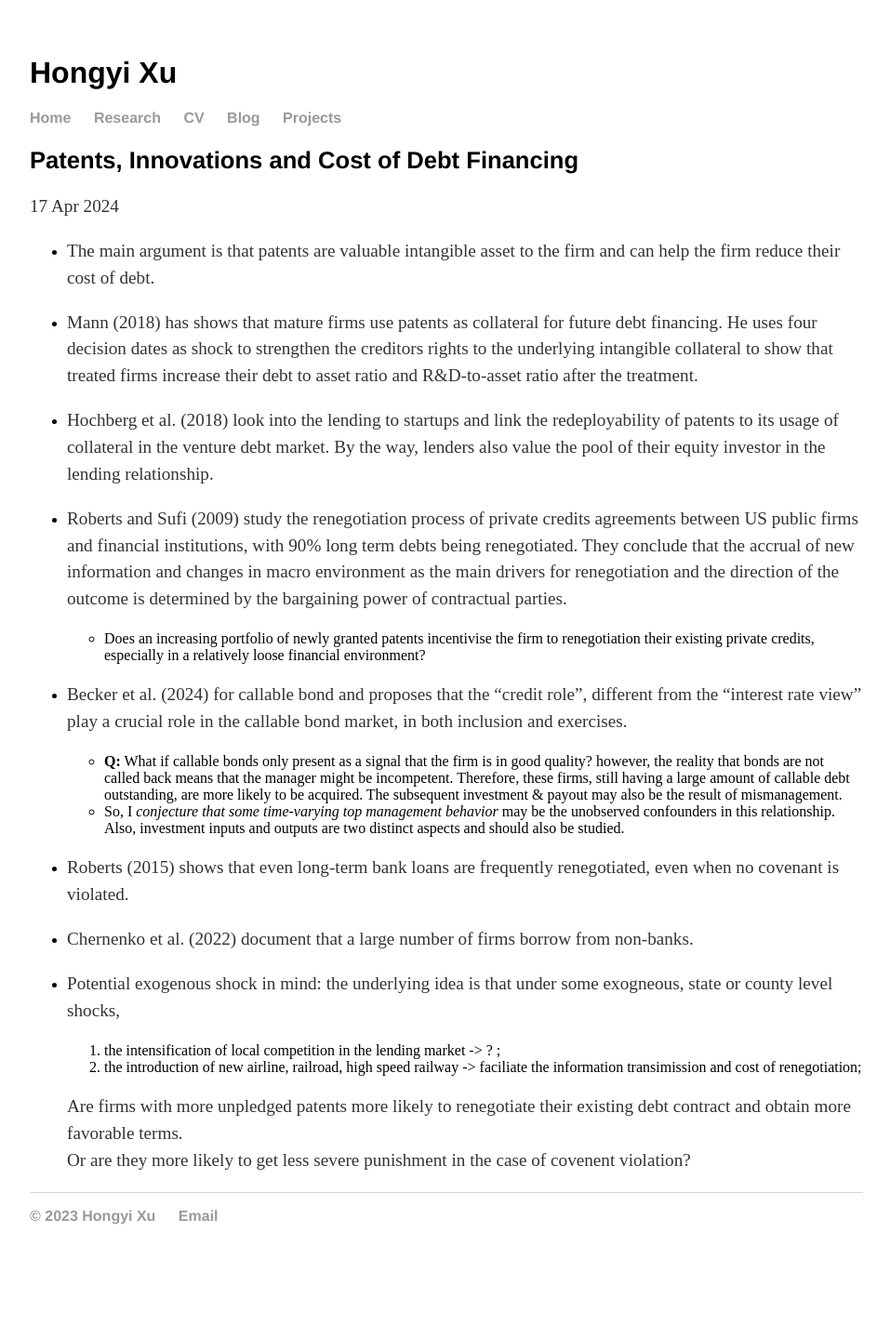
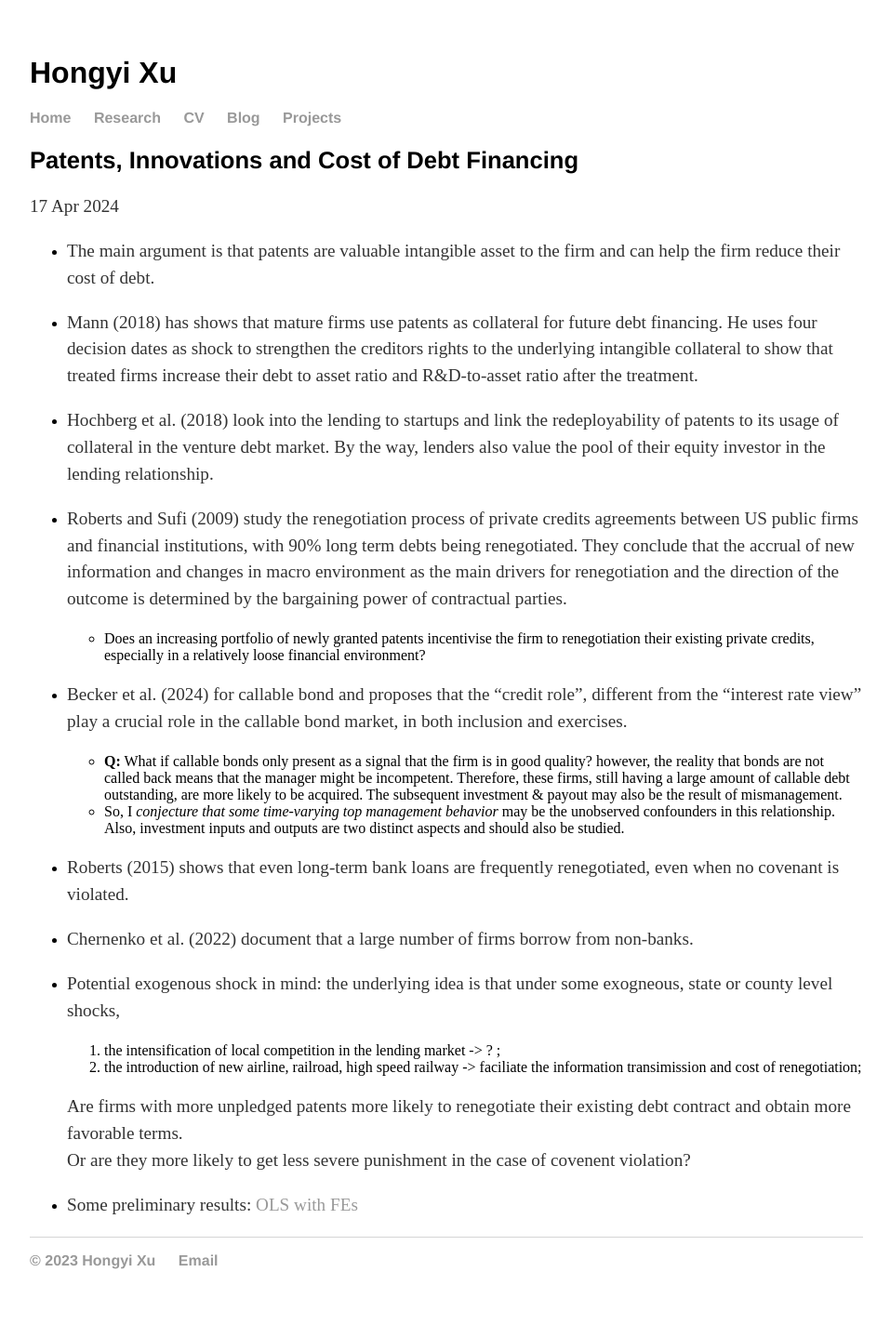
Before and after one commit to hongyileoxu/hongyileoxu.github.io, a Jekyll site: the page built from _posts/2024-04-17-project-2024.md, in a window 1280 px wide. Shown: the whole page at 93% size, without its empty margins (160-1117 px from the left). Built offline with Jekyll 4.4.1, drawn with Linux system fonts in a browser that asks for light colours; before the commit the page ends 1377 px from its top, so only the background shows below that.

Commit message:
Update 2024-04-17-project-2024.md

```diff
--- a/_posts/2024-04-17-project-2024.md
+++ b/_posts/2024-04-17-project-2024.md
@@ -30,3 +30,5 @@ date: 2024-04-17
 
   Are firms with more unpledged patents more likely to renegotiate their existing debt contract and obtain more favorable terms.<br>
   Or are they more likely to get less severe punishment in the case of covenent violation?
+
+- Some preliminary results: [OLS with FEs](https://hongyileoxu.github.io/research/project-2024/leverage_innovation.html)
```
